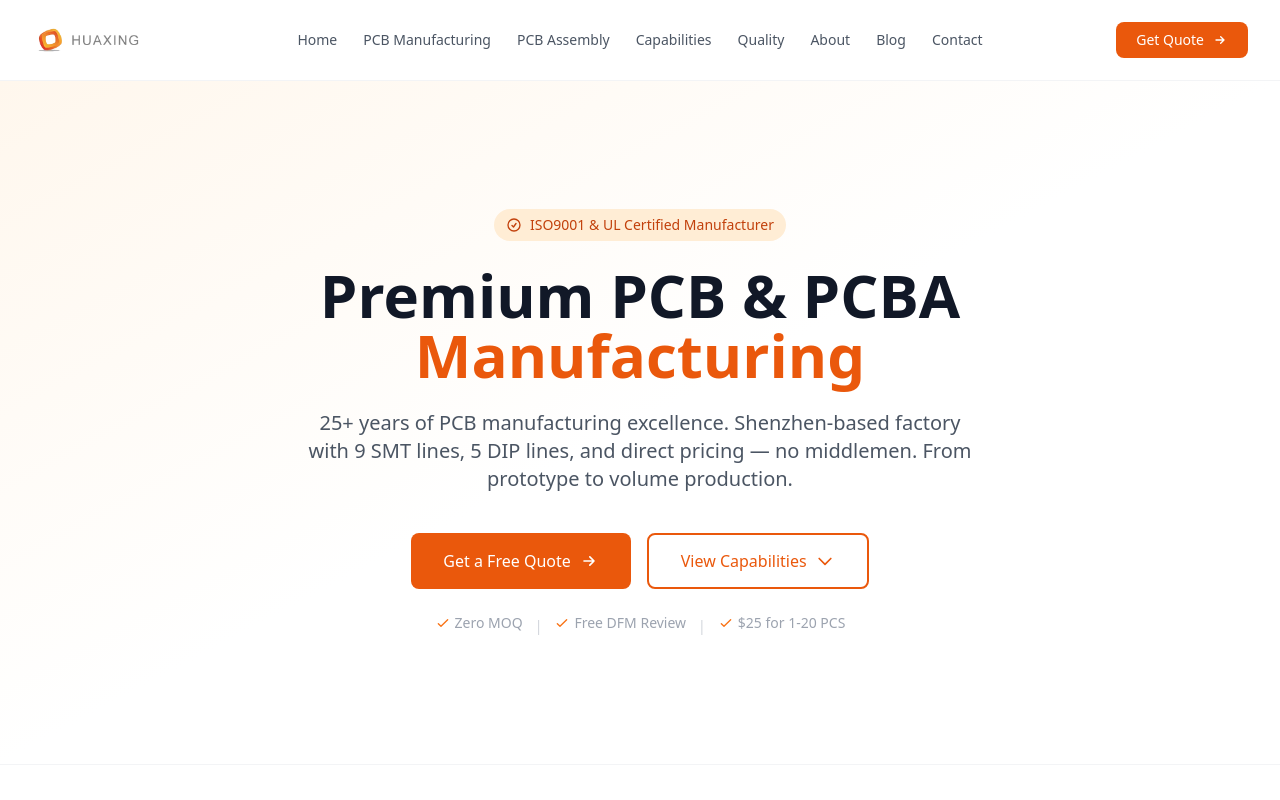
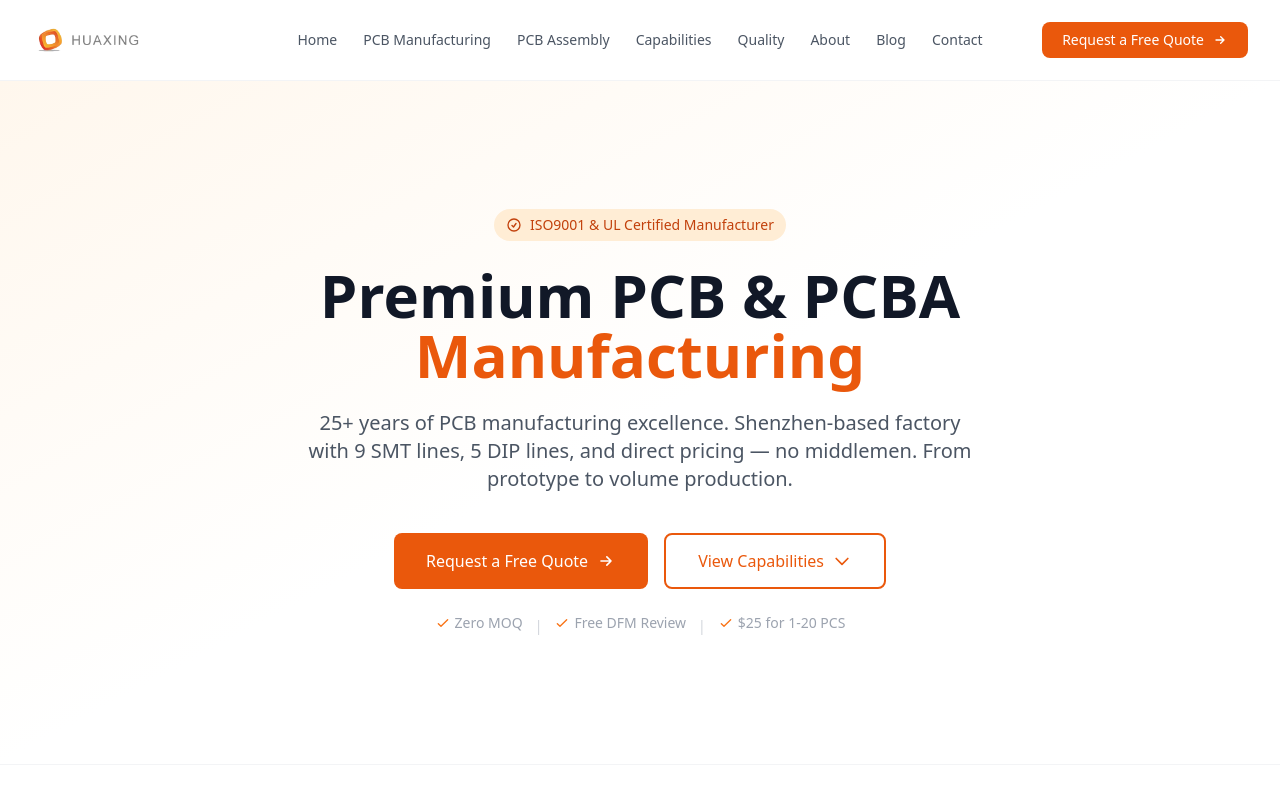
Before and after one commit to cpu152650311-coder/huaxing-pcba-site, a Next.js app: page / in a window 1280 px wide. Shown: the top 800 px of the page. Built offline with nearby package versions, Linux system fonts and the light colour scheme.

Commit message:
fix: unify CTA text, add cursor-pointer, fix file upload positioning

```diff
--- a/src/app/about/page.tsx
+++ b/src/app/about/page.tsx
@@ -162,7 +162,7 @@ export default function AboutPage() {
             </p>
             <div className="flex flex-wrap gap-4 mt-8">
               <button onClick={() => setShowInquiry(true)} className="btn-primary cursor-pointer">
-                Start Your Project
+                Request a Free Quote
                 <svg className="w-5 h-5" fill="none" stroke="currentColor" viewBox="0 0 24 24">
                   <path strokeLinecap="round" strokeLinejoin="round" strokeWidth={2} d="M13 7l5 5m0 0l-5 5m5-5H6" />
                 </svg>
--- a/src/app/capabilities/page.tsx
+++ b/src/app/capabilities/page.tsx
@@ -180,7 +180,7 @@ export default function CapabilitiesPage() {
             </p>
             <div className="flex flex-wrap gap-4 mt-8">
               <button onClick={() => setShowInquiry(true)} className="btn-primary cursor-pointer">
-                Discuss Your Project
+                Request a Free Quote
                 <svg className="w-5 h-5" fill="none" stroke="currentColor" viewBox="0 0 24 24">
                   <path strokeLinecap="round" strokeLinejoin="round" strokeWidth={2} d="M13 7l5 5m0 0l-5 5m5-5H6" />
                 </svg>
--- a/src/app/contact/page.tsx
+++ b/src/app/contact/page.tsx
@@ -205,7 +205,7 @@ export default function ContactPage() {
                     <label className="block text-sm font-semibold text-gray-700 mb-1.5">
                       Upload Design Files
                     </label>
-                    <div className="border-2 border-dashed border-gray-200 rounded-xl p-6 bg-gray-50/50 hover:bg-gray-50 hover:border-brand-300 transition-all duration-200">
+                    <div className="relative border-2 border-dashed border-gray-200 rounded-xl p-6 bg-gray-50/50 hover:bg-gray-50 hover:border-brand-300 transition-all duration-200">
                       <div className="text-center">
                         <svg className="w-10 h-10 text-gray-300 mx-auto mb-3" fill="none" stroke="currentColor" viewBox="0 0 24 24">
                           <path strokeLinecap="round" strokeLinejoin="round" strokeWidth={1.5} d="M3 16.5v2.25A2.25 2.25 0 005.25 21h13.5A2.25 2.25 0 0021 18.75V16.5m-13.5-9L12 3m0 0l4.5 4.5M12 3v13.5" />
--- a/src/app/page.tsx
+++ b/src/app/page.tsx
@@ -180,7 +180,7 @@ export default function HomePage() {
             </p>
             <div className="flex flex-wrap justify-center gap-4 mt-10">
               <button onClick={() => setShowInquiry(true)} className="btn-primary text-base py-3.5 px-8 cursor-pointer">
-                Get a Free Quote
+                Request a Free Quote
                 <svg className="w-5 h-5" fill="none" stroke="currentColor" viewBox="0 0 24 24">
                   <path strokeLinecap="round" strokeLinejoin="round" strokeWidth={2} d="M13 7l5 5m0 0l-5 5m5-5H6" />
                 </svg>
@@ -469,7 +469,7 @@ export default function HomePage() {
               onClick={() => setShowInquiry(true)}
               className="inline-flex items-center gap-2 bg-brand-600 text-white hover:bg-brand-700 font-semibold py-3.5 px-8 rounded-lg transition-all duration-200 shadow-lg shadow-brand-900/20 cursor-pointer"
             >
-              Request Free Quote
+              Request a Free Quote
               <svg className="w-5 h-5" fill="none" stroke="currentColor" viewBox="0 0 24 24">
                 <path strokeLinecap="round" strokeLinejoin="round" strokeWidth={2} d="M4 16v1a3 3 0 003 3h10a3 3 0 003-3v-1m-4-8l-4-4m0 0L8 8m4-4v12" />
               </svg>
@@ -550,7 +550,7 @@ export default function HomePage() {
               onClick={() => setShowInquiry(true)}
               className="mt-3 inline-flex items-center gap-2 text-brand-600 font-semibold hover:text-brand-700 transition-colors cursor-pointer"
             >
-              Contact Our Team
+              Contact Us
               <svg className="w-4 h-4" fill="none" stroke="currentColor" viewBox="0 0 24 24">
                 <path strokeLinecap="round" strokeLinejoin="round" strokeWidth={2} d="M13 7l5 5m0 0l-5 5m5-5H6" />
               </svg>
--- a/src/app/products/pcb-assembly/page.tsx
+++ b/src/app/products/pcb-assembly/page.tsx
@@ -159,7 +159,7 @@ export default function PCBAssemblyPage() {
             </p>
             <div className="flex flex-wrap gap-4 mt-8">
               <button onClick={() => setShowInquiry(true)} className="btn-primary cursor-pointer">
-                Request PCB Assembly Quote
+                Request a Free Quote
                 <svg className="w-5 h-5" fill="none" stroke="currentColor" viewBox="0 0 24 24">
                   <path strokeLinecap="round" strokeLinejoin="round" strokeWidth={2} d="M13 7l5 5m0 0l-5 5m5-5H6" />
                 </svg>
--- a/src/app/products/pcb-manufacturing/page.tsx
+++ b/src/app/products/pcb-manufacturing/page.tsx
@@ -175,7 +175,7 @@ export default function PCBMfgPage() {
             </p>
             <div className="flex flex-wrap gap-4 mt-8">
               <button onClick={() => setShowInquiry(true)} className="btn-primary cursor-pointer">
-                Request PCB Quote
+                Request a Free Quote
                 <svg className="w-5 h-5" fill="none" stroke="currentColor" viewBox="0 0 24 24">
                   <path strokeLinecap="round" strokeLinejoin="round" strokeWidth={2} d="M13 7l5 5m0 0l-5 5m5-5H6" />
                 </svg>
--- a/src/app/quality/page.tsx
+++ b/src/app/quality/page.tsx
@@ -172,7 +172,7 @@ export default function QualityPage() {
             </p>
             <div className="flex flex-wrap gap-4 mt-8">
               <button onClick={() => setShowInquiry(true)} className="btn-primary cursor-pointer">
-                Request Quality Documentation
+                Request a Free Quote
                 <svg className="w-5 h-5" fill="none" stroke="currentColor" viewBox="0 0 24 24">
                   <path strokeLinecap="round" strokeLinejoin="round" strokeWidth={2} d="M13 7l5 5m0 0l-5 5m5-5H6" />
                 </svg>
--- a/src/components/Footer.tsx
+++ b/src/components/Footer.tsx
@@ -36,9 +36,9 @@ export default function Footer() {
             </p>
             <button
               onClick={() => setShowInquiry(true)}
-              className="mt-6 inline-block bg-brand-600 hover:bg-brand-700 text-white text-sm font-semibold px-6 py-3 rounded-lg transition-colors"
+              className="mt-6 inline-block bg-brand-600 hover:bg-brand-700 text-white text-sm font-semibold px-6 py-3 rounded-lg transition-colors cursor-pointer"
             >
-              Get Quote
+              Request Quote
             </button>
             <div className="flex gap-3 mt-4">
               <span className="inline-flex items-center gap-1 text-xs text-gray-500">ISO9001</span>
--- a/src/components/Header.tsx
+++ b/src/components/Header.tsx
@@ -39,7 +39,7 @@ export default function Header() {
           </nav>
           <div className="hidden lg:flex items-center ml-auto">
             <button onClick={() => setShowInquiry(true)} className="btn-primary text-sm py-2 px-5 cursor-pointer">
-              Get Quote
+              Request a Free Quote
               <svg className="w-4 h-4" fill="none" stroke="currentColor" viewBox="0 0 24 24">
                 <path strokeLinecap="round" strokeLinejoin="round" strokeWidth={2} d="M13 7l5 5m0 0l-5 5m5-5H6" />
               </svg>
@@ -68,7 +68,7 @@ export default function Header() {
               </Link>
             ))}
             <button onClick={() => { setShowInquiry(true); setOpen(false); }} className="block mt-2 w-full btn-primary text-sm text-center py-2 cursor-pointer">
-              Get Quote
+              Request a Free Quote
             </button>
           </div>
         )}
```
